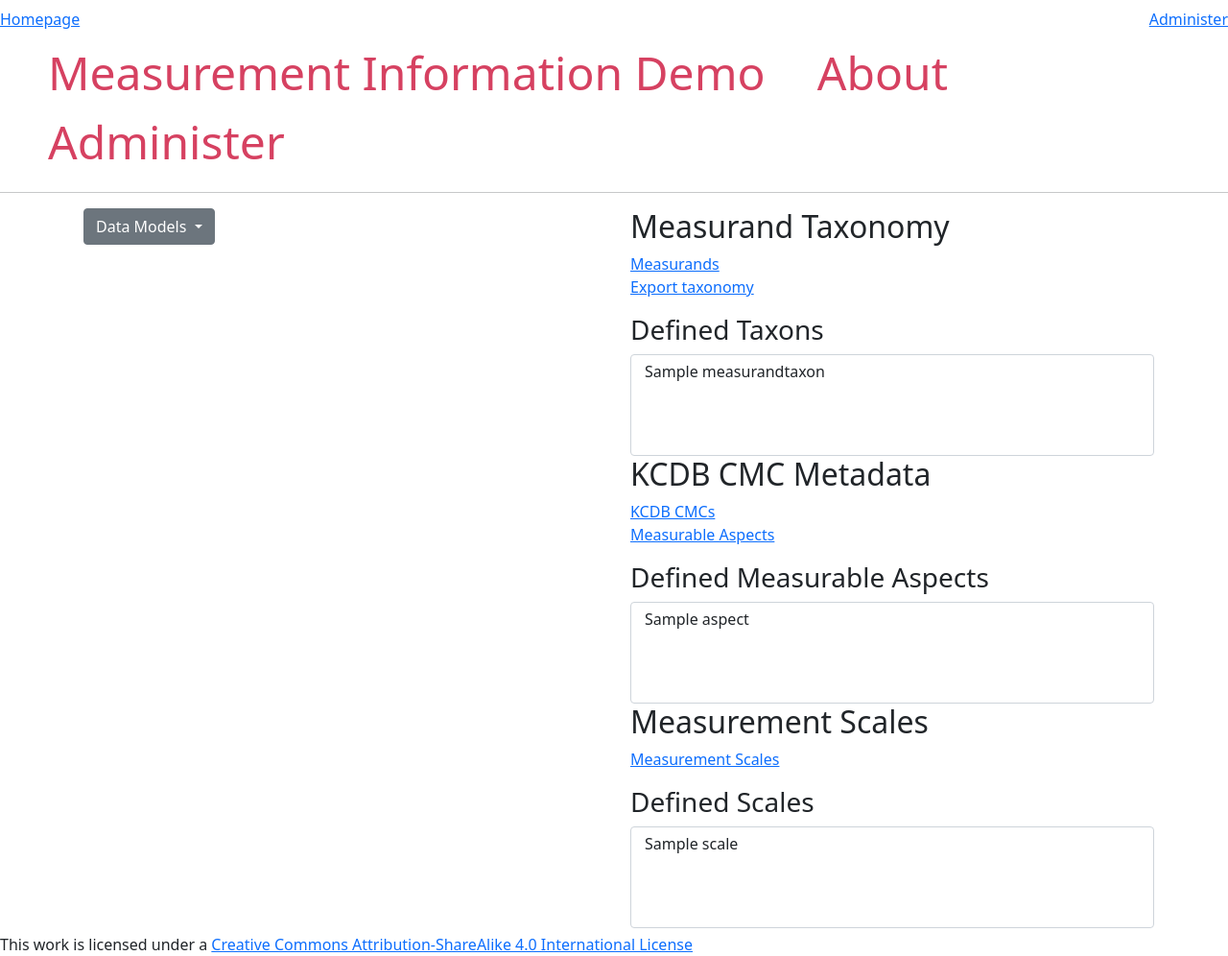
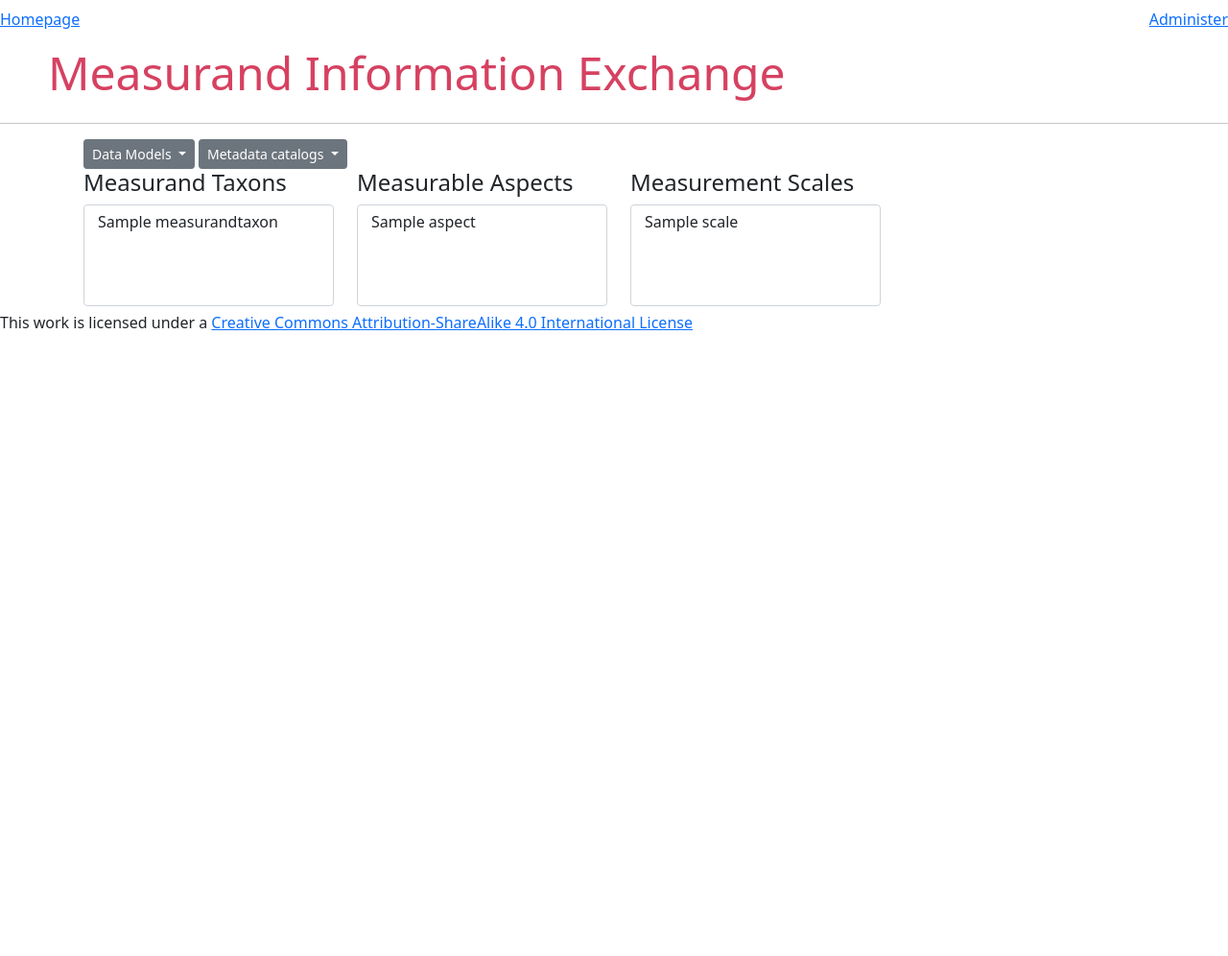
Before and after one commit to NCSLI-MII/measurand-flask-app, a Flask app: page / in a window 1280 px wide. Shown: the whole page at 96% size. After the commit the page ends 344 px from the top, so only its background shows below. Run offline with Flask 3, Linux system fonts and the light colour scheme; tables that the repository leaves empty hold one stand-in row (values such as "Sample post"); parts of the project's set-up code (start-up, migrations or seed data) failed here and were passed over; some libraries are stand-ins or nearby versions.

Commit message:
change index. add exports. next up, test round trip with updated data.

```diff
--- a/miiflask/flask/templates/base.html
+++ b/miiflask/flask/templates/base.html
@@ -17,9 +17,11 @@
     <!-- Option 1: Bootstrap Bundle with Popper -->
     <script src="https://cdn.jsdelivr.net/npm/bootstrap@5.0.2/dist/js/bootstrap.bundle.min.js" integrity="sha384-MrcW6ZMFYlzcLA8Nl+NtUVF0sA7MsXsP1UyJoMp4YLEuNSfAP+JcXn/tWtIaxVXM" crossorigin="anonymous"></script>
     <style>
+<!--
         .title {
             margin: 5px;
         }
+-->
 
         .content {
             margin: 5px;
@@ -77,9 +79,7 @@
 
 <body>
     <nav>
-        <a href="{{ url_for('index') }}">Measurement Information Demo</a>
-        <a href="#">About</a>
-        <a href="{{ url_for('admin.index') }}">Administer</a>
+        <a href="{{ url_for('index') }}"> Measurand Information Exchange </a>
     </nav>
     <hr>
     <div class="content">
--- a/miiflask/flask/templates/index.html
+++ b/miiflask/flask/templates/index.html
@@ -1,15 +1,19 @@
 {% extends 'base.html' %}
 
 {% block content %}
+<div class="container-sm">
+                </div>
+    <div class="container">
 
-    <div class="container">
         <div class="row">
+
             <div class="col-md-6">
-                <div class="dropdown">
-                    <button class ="btn btn-secondary dropdown-toggle" type="button" id="dropdownMenuButton1" data-bs-toggle="dropdown" aria-expanded="false">
+
+            <div class="btn-group">
+                <button class ="btn btn-secondary btn-sm dropdown-toggle" type="button" data-bs-toggle="dropdown" aria-expanded="false">
                     Data Models
                 </button>
-                    <ul class="dropdown-menu" aria-labelledby="dropdownMenuButton1">
+                <ul class="dropdown-menu">
                     <li><a class="dropdown-item" href="model/mii">Measurement Information Model</a></li>
                     <li><a class="dropdown-item" href="model/kcdb">KCDB Data Model</a></li>
                     <li><a class="dropdown-item" href="model/taxonomy/measurand">Measurand Data Model</a></li>
@@ -18,40 +22,42 @@
                     <li><a class="dropdown-item" href="model/mlayer/cast">Mlayer Cast Data Model</a></li>
                 </ul>
             </div>
+
+            <div class="btn-group">
+                <button class ="btn btn-secondary btn-sm dropdown-toggle" type="button" data-bs-toggle="dropdown" aria-expanded="false">
+                   Metadata catalogs
+                </button>
+                <ul class="dropdown-menu">
+                    <li><a class="dropdown-item" href="taxonomy">Measurand Taxonomy</a></li>
+                    <li><a class="dropdown-item" href="kcdbcmcs">KCDB CMC</a></li>
+                    <li><a class="dropdown-item" href="mlayer/aspects">M-layer Measurable Aspects</a></li>
+                    <li><a class="dropdown-item" href="mlayer/scales">Measurement Scales</a></li>
+                    <li><hr class="dropdown-divider"></li>
+                    <li><a class="dropdown-item" href="{{ url_for('taxonomy_export') }}">Taxonomy XML</a></li>
+                    <li><a class="dropdown-item" href="{{ url_for('kcdbcmcs_export_json') }}">KCDB JSON</a></li>
+                </ul>
             </div>
-            <div class="col-md-6">
-                <h2>Measurand Taxonomy</h2>
-                <p>
-                    <a href="taxonomy">Measurands</a><br />
-                    <a href="{{ url_for('taxonomy_export') }}">Export taxonomy</a>
-                </p>
-                <div>
-                    <h3>Defined Taxons</h3>
+            </div>
+        </div>
+        <div class="row">
+            <div class="col-md-3">
+                <h4>Measurand Taxons</h4>
                 <select multiple="multiple" class="form-control">
                     {% for m in measurands %}
                         <option onClick="window.location = '/measurand/{{ m.id }}'">{{ m.name }}</option>
                     {% endfor %}
                 </select>
             </div>
-                <h2>KCDB CMC Metadata</h2>
-                <a href="kcdbcmcs">KCDB CMCs</a><br />
-                <div>
-                    <p>
-                    <a href="mlayer/aspects">Measurable Aspects</a><br />
-                    </p>
-                    <h3>Defined Measurable Aspects</h2>
+            <div class="col-md-3">
+                <h4>Measurable Aspects</h4>
                 <select multiple="multiple" class="form-control">
                     {% for a in aspects %}
                         <option onClick="window.location = '/aspect/{{ a.id }}'">{{ a.name }}</option>
                     {% endfor %}
                 </select>
             </div>
-                <div>
-                    <h2>Measurement Scales</h2>
-                    <p>
-                    <a href="mlayer/scales">Measurement Scales</a><br />
-                    </p>
-                    <h3>Defined Scales</h3>
+            <div class="col-md-3">
+                <h4>Measurement Scales</h4>
                 <select multiple="multiple" class="form-control">
                     {% for scale in scales %}
                         <option onClick="window.location = '/scale/{{ scale.id }}'">{{ scale.ml_name }}</option>
@@ -60,5 +66,4 @@
             </div>
         </div>
     </div>
-    </div>
 {% endblock %}
--- a/miiflask/flask/views.py
+++ b/miiflask/flask/views.py
@@ -492,6 +492,17 @@ def kcdbcmcs():
     return render_template("kcdbcmcs.html", cmcs=cmcs)
 
 
+@app.route("/kcdbcmcs/export/json")
+def kcdbcmcs_export_json():
+    cmc = KcdbCmc()
+    cmcs = cmc.query.all()
+    schema = cmc_schema.dumps(cmcs, many=True, indent=4)
+    response = app.make_response(schema)
+    response.headers["Content-Disposition"] = "attachment; filename=export_cmcs.json"
+    response.headers["Content-type"] = "text/json"
+    return response
+
+
 @app.route("/kcdbcmcs/auv/")
 def kcdbcmcs_auv():
     cmcs = KcdbCmc.query.filter(KcdbCmc.area.has(KcdbArea.label == 'AUV')).all()
@@ -554,17 +565,19 @@ def aspects():
     aspects = Aspect().query.all()
     return render_template("aspects.html", aspects=aspects)
 
+
 @app.route("/taxonomy/export")
 def taxonomy_export():
-    measurand = MeasurandTaxon()
     measurands = MeasurandTaxon.query.all()
     taxons = []
     for obj in measurands:
         taxons.append(getTaxonDict(obj, m_schema))
     xml = dicttoxml_taxonomy(taxons)
     response = app.make_response(xml)
-    response.mimetype = "text/xml"
+    response.headers["Content-Disposition"] = "attachment; filename=export_taxonomy.xml"
+    response.headers["Content-type"] = "text/xml"
     return response
+
 
 @app.route("/measurand/<string:measurand_id>/export/xml", methods=["GET", "POST"])
 def measurand_export_xml(measurand_id):
@@ -575,6 +588,7 @@ def measurand_export_xml(measurand_id):
     response = app.make_response(xml)
     response.mimetype = "text/xml"
     return response
+
 
 @app.route("/measurand/<string:measurand_id>/export/json", methods=["GET", "POST"])
 def measurand_export_json(measurand_id):
--- a/miiflask/mappers/taxonomy_mapper.py
+++ b/miiflask/mappers/taxonomy_mapper.py
@@ -130,7 +130,7 @@ def getTaxonDict(obj, schema):
                     "@id": data['scale']['id']
                     }
 
-    print(data)
+    #print(data)
     #print(xmltodict.unparse(taxon))
     return taxon
 
```
Also changed, not shown: miiflask/flask/model.py (+6 -2 lines), miiflask/flask/templates/kcdbcmcs.html (added, +27 -0 lines). Lines whose indentation alone changed are shown as unchanged.
